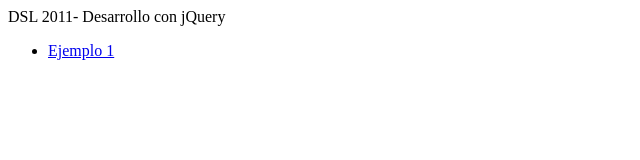
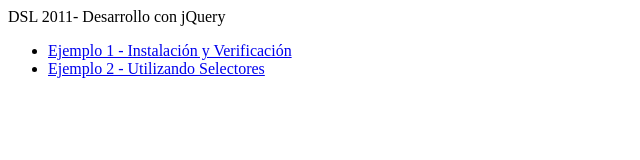
Before and after one commit to RodrigoAyala/dslsantiago2011-workshop-jquery, a plain HTML site: page index.html in a window 1280 px wide. Shown: the whole page, without its empty margins (0-640 px from the left). Drawn offline with Linux system fonts and the light colour scheme.

Commit message:
Indice actualizado con ejemplo2

```diff
--- a/index.html
+++ b/index.html
@@ -5,7 +5,8 @@
     <script src="js/jquery.min.js" type="text/javascript"></script>
     DSL 2011- Desarrollo con jQuery
     <ul>
-      <li><a href="ejemplo1/index.html">Ejemplo 1</a>
+      <li><a href="ejemplo1/index.html">Ejemplo 1 - Instalación y Verificación</a>
+      <li><a href="ejemplo2/index.html">Ejemplo 2 - Utilizando Selectores</a>
   </ul>
   </head>
   <body>
```
